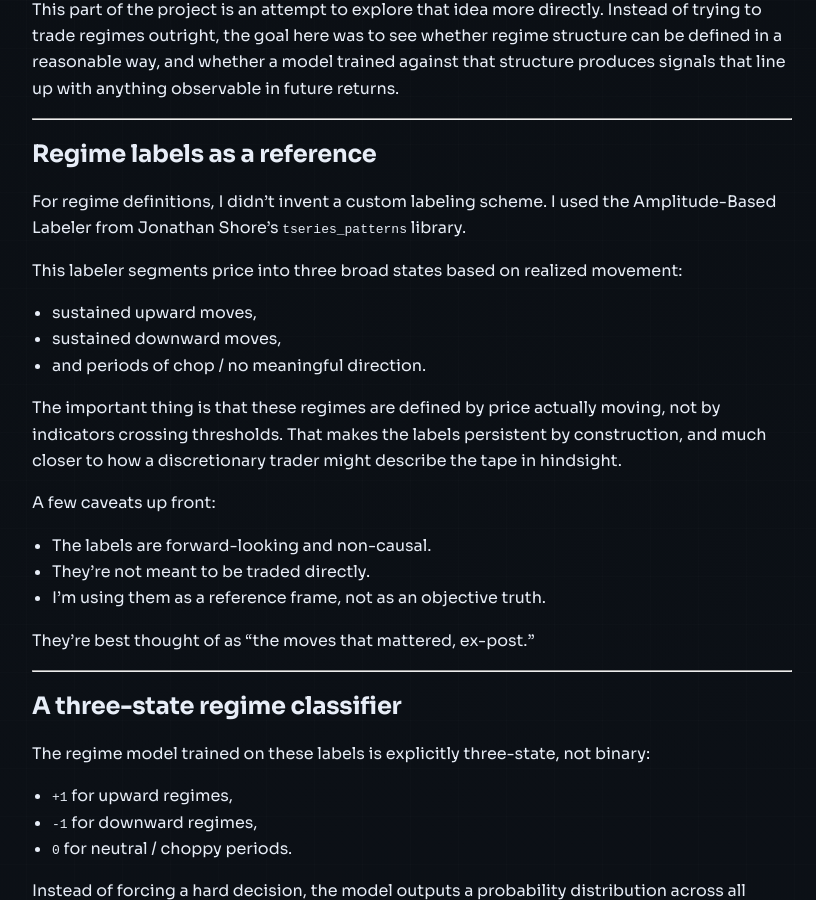
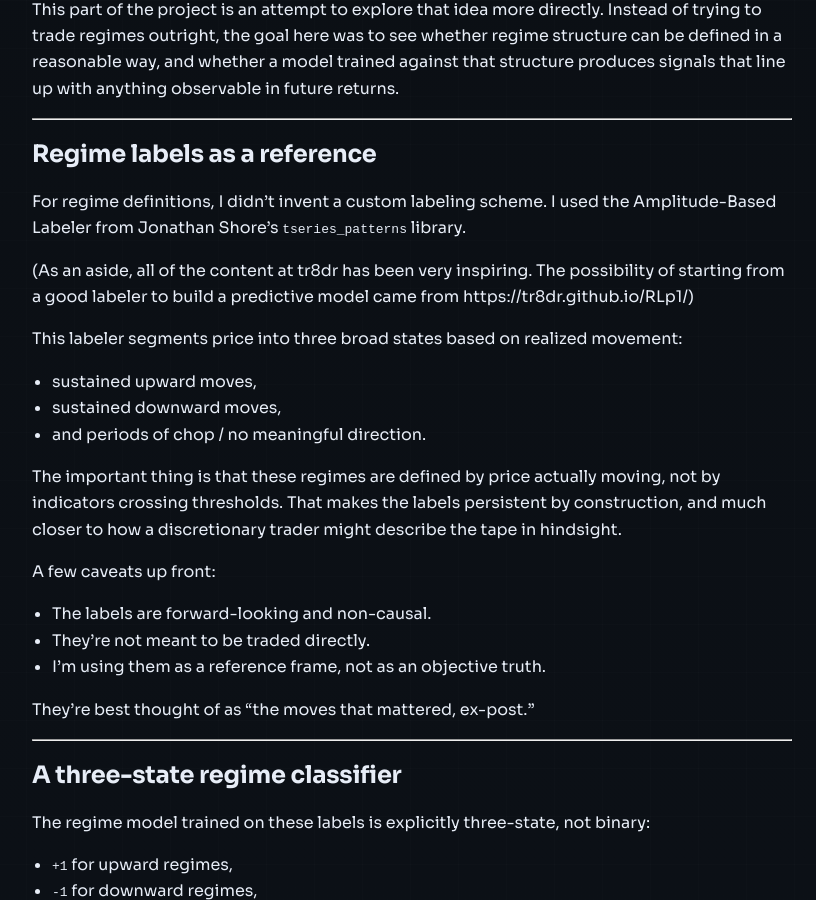
Before and after one commit to brynnj/brynnj.github.io, a Jekyll site: the page built from projects/regime_classification.md, in a window 1280 px wide and 900 px high, scrolled down 391 px. Shown: the whole window, without its empty margins (118-934 px from the left). Built offline with Jekyll 4.4.1, drawn with Linux system fonts in a browser that asks for light colours; part of the change alters nothing that is shown.

Commit message:
linking in tr8dr

```diff
--- a/projects/regime_classification.md
+++ b/projects/regime_classification.md
@@ -1,6 +1,6 @@
 ---
 layout: project
-title: "Regime Labeling Experiments"
+title: "Regime Labeling"
 description: "Exploring regime labels, conviction scores, and their relationship to forward returns."
 ---
 
@@ -22,6 +22,8 @@ in future returns.
 
 For regime definitions, I didn't invent a custom labeling scheme. I used the
 Amplitude-Based Labeler from Jonathan Shore's `tseries_patterns` library.
+
+(As an aside, all of the content at tr8dr has been very inspiring. The possibility of starting from a good labeler to build a predictive model came from https://tr8dr.github.io/RLp1/)
 
 This labeler segments price into three broad states based on realized movement:
 - sustained upward moves,
```
